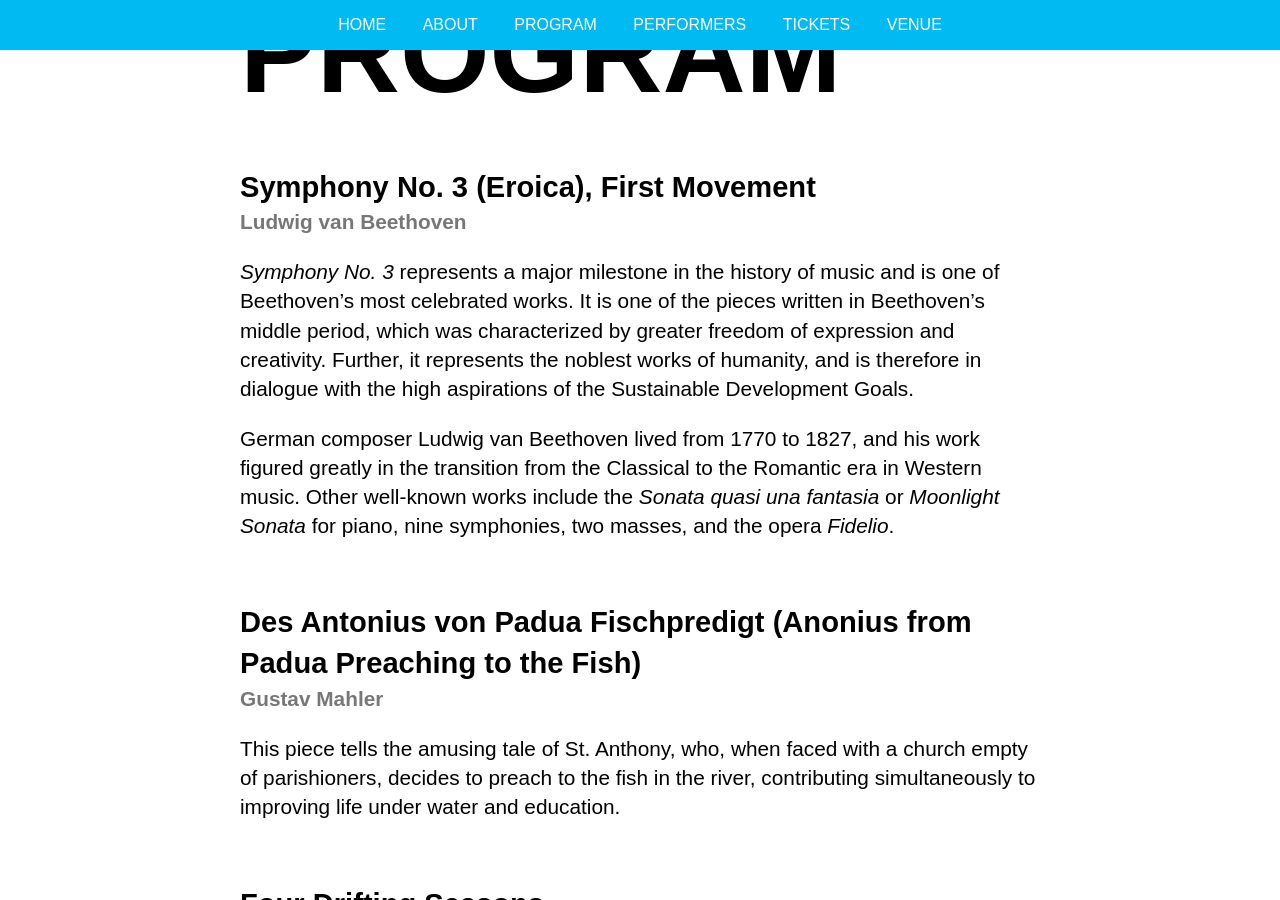
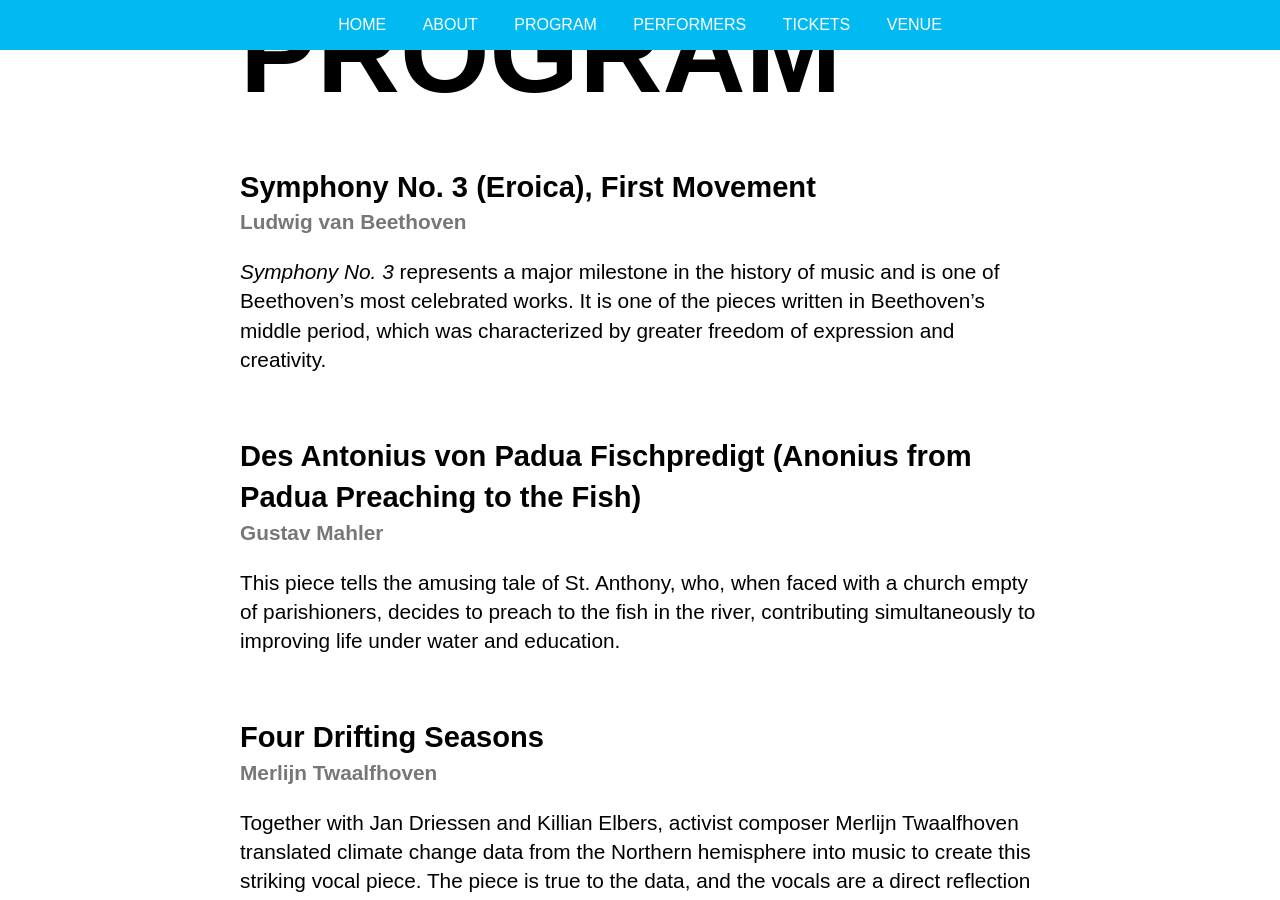
Before and after one commit to cmaddox12/Carnegie-Concert-2017, a Jekyll site: the page built from index.md, in a window 1280 px wide and 900 px high, scrolled down 1756 px. Built offline with Jekyll 4.4.1, drawn with Linux system fonts in a browser that asks for light colours.

Commit message:
Update symphony-no-3.markdown

```diff
--- a/_program/symphony-no-3.markdown
+++ b/_program/symphony-no-3.markdown
@@ -2,10 +2,8 @@
 date: '2017-03-28 12:11 -0500'
 layout: default
 published: true
-title: Symphony No. 3 (Eroica), First Movement
+title: 'Symphony No. 3 (Eroica), First Movement'
 artist: Ludwig van Beethoven
 order: 2
 ---
-_Symphony No. 3_ represents a major milestone in the history of music and is one of Beethoven’s most celebrated works. It is one of the pieces written in Beethoven’s middle period, which was characterized by greater freedom of expression and creativity. Further, it represents the noblest works of humanity, and is therefore in dialogue with the high aspirations of the Sustainable Development Goals.
-
-German composer Ludwig van Beethoven lived from 1770 to 1827, and his work figured greatly in the transition from the Classical to the Romantic era in Western music. Other well-known works include the _Sonata quasi una fantasia_ or _Moonlight Sonata_ for piano, nine symphonies, two masses, and the opera _Fidelio_.
+_Symphony No. 3_ represents a major milestone in the history of music and is one of Beethoven’s most celebrated works. It is one of the pieces written in Beethoven’s middle period, which was characterized by greater freedom of expression and creativity.
```
